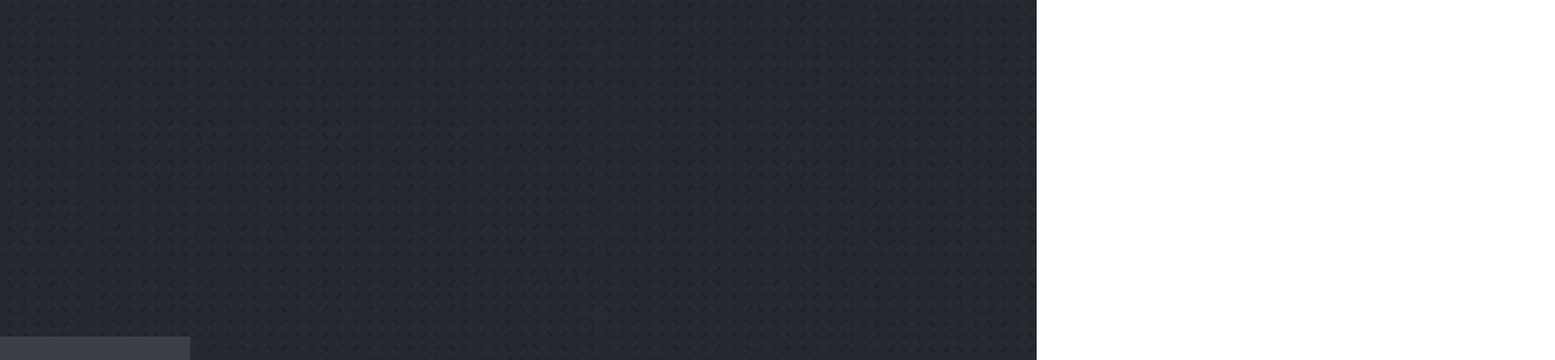
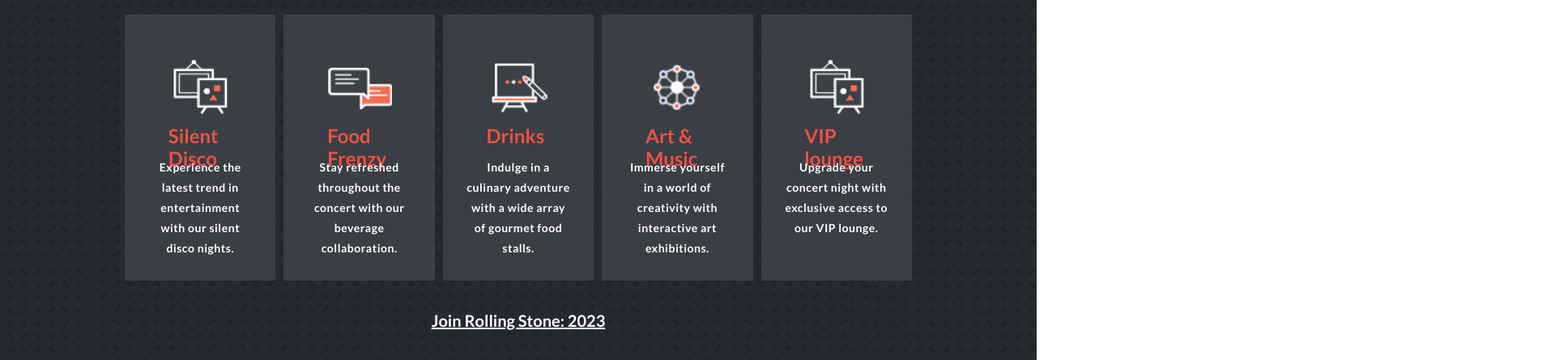
Before and after one commit to DevKaranJ/Capstone-project-Music-Festival-Website, a website: page index.html in a window 1280 px wide. Shown: the part 738-1183 px from the top of the page at 81% size, 1920 px wide, since content can reach past the window. Drawn offline with Linux system fonts and the light colour scheme.

Commit message:
Deskop Desing Update

```diff
--- a/desktop.css
+++ b/desktop.css
@@ -161,39 +161,50 @@
   }
 
   .programCards {
-    display: flex;
-    width: 10%;
-    margin: 10%;
-    text-align: center;
-    flex-direction: row;
-    justify-content: center;
-    align-items: center;
+    width: 100px;
+  height: 231px;
+  background: linear-gradient(0deg, #3B3E45 0%, #3B3E45 100%);
+  justify-content: center;
+  align-items: center;
+  gap: 10px;
+  display: inline-flex;
+  flex-direction: row;
+  margin-top: 50px;
+
   }
 
   .programEvents {
-    display: grid;
-    grid-template-columns: auto;
-    align-items: center;
-    justify-content: center;
-    border: 2px solid transparent;
-    padding: 30px;
+    flex-direction: column;
+  justify-content: center;
+  align-items: center;
+  gap: 10px;
+  display: inline-flex;
   }
 
   .programEvents img {
-    padding: 0 0 0 30px;
-    width: 65%;
+    width: 100%;
+    height: auto;
   }
 
   .programEvents h4 {
-    font-size: 30px;
+    font-size: 24px;
     font-weight: 700;
     color: #ec5242;
+    width: 79px;
+  height: 27px;
+  line-height: 28px;
   }
 
   .programEvents p {
-    font-size: 20px;
-    font-weight: 400;
-    color: white;
+    width: 130px;
+  height: 100px;
+  text-align: center;
+  color: white;
+  font-size: 14px;
+  font-weight: 700;
+  line-height: 25px;
+  letter-spacing: 0.52px;
+  padding-top: 3px;
   }
 
   .joinBtn {
@@ -206,6 +217,8 @@
     border: 2px solid transparent;
     padding: 10px;
     margin-bottom: 50px;
+    margin-top: 50px;
+    text-decoration-line: underline;
   }
 }
 
@@ -245,16 +258,11 @@
   /* Footer */
   .footer {
     display: flex;
-    flex-direction: row;
     justify-content: center;
     align-items: center;
-    margin-top: 20px;
-    margin-bottom: 20px;
-    padding: 0 0 0 25px;
-  }
-
-  .footer img {
-    width: 20%;
+    padding-top: 50px;
+    padding-bottom: 50px;
+    padding-left: 50px;
   }
 
   .footer h6 {
```
Also changed, not shown: desktopAbout.css (+20 -7 lines).
